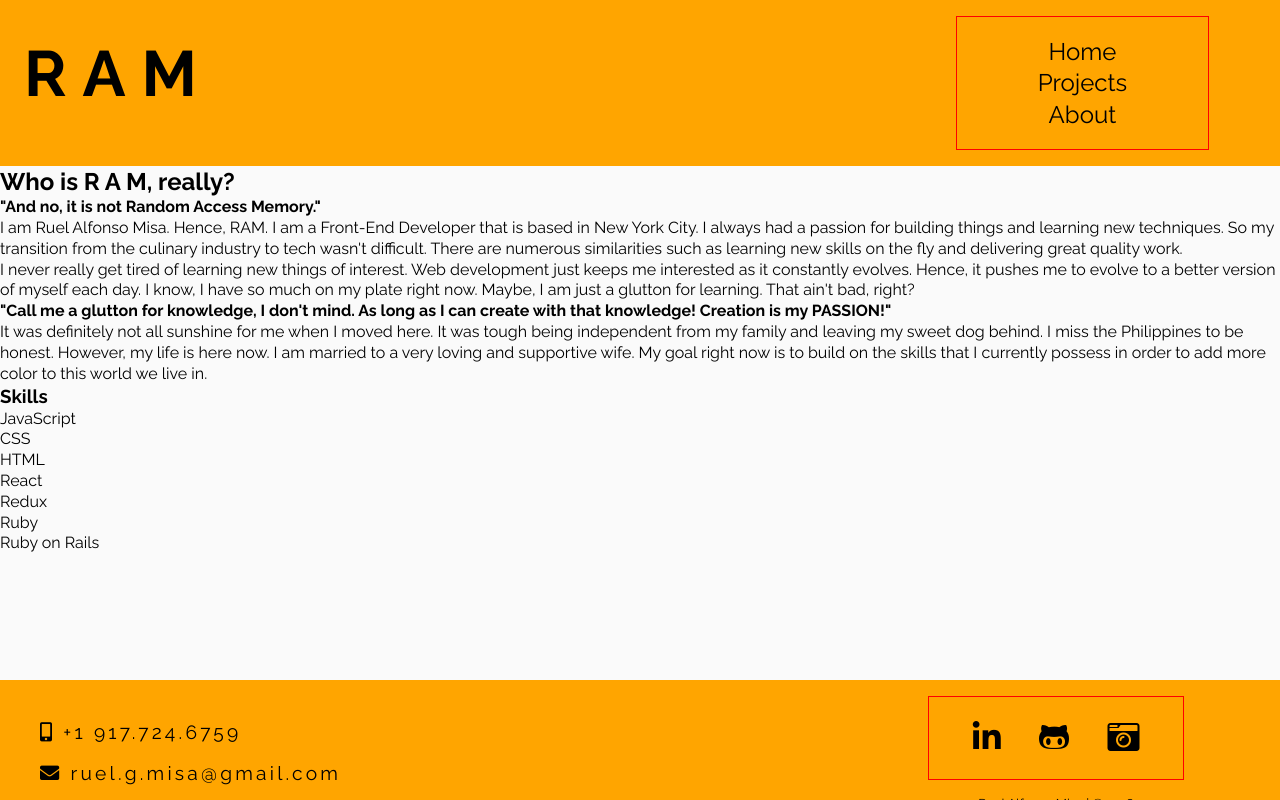
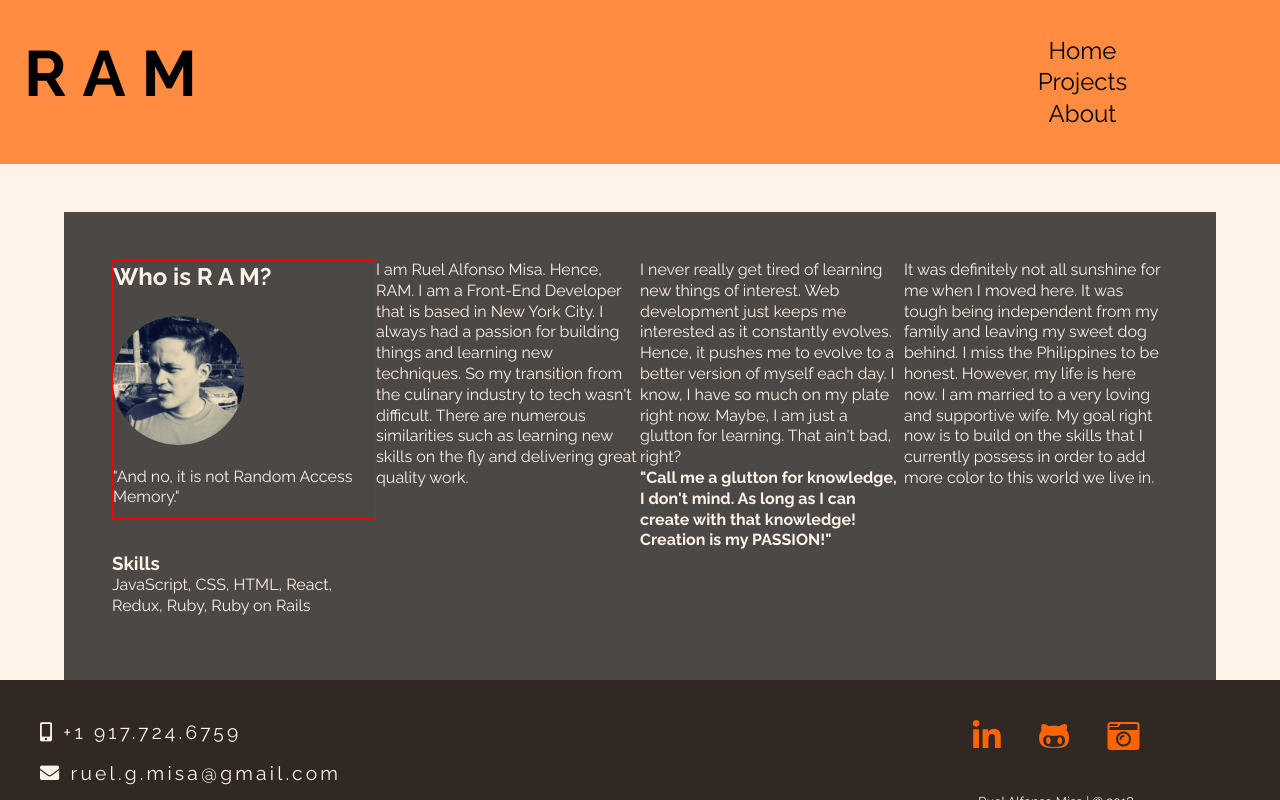
Before and after one commit to ruemisa/ram-portfolio, a React app: page /about in a window 1280 px wide. Built offline with nearby package versions, Linux system fonts and the light colour scheme.

Commit message:
Finishing Styling of Landing, About page

```diff
--- a/src/App.css
+++ b/src/App.css
@@ -9,7 +9,7 @@ body {
   width: 100%;
   font-family: 'Raleway', sans-serif;
   line-height: 1.3;
-  background-color: #fafafa;
+  background-color: rgba(255,242,233,1);
 }
 
 a {
--- a/src/components/About/About.js
+++ b/src/components/About/About.js
@@ -1,15 +1,18 @@
 import React, { Component } from 'react';
 
+import ProfilePic from '../../images/profile.jpg';
+import styles from './About.module.css';
 class About extends Component {
     render() {
         return (
-            <div>
-                <div>
-                    <h2>Who is R A M, really?</h2>
+            <div className={ styles.About }>
+                <div className={ styles.Intro }>
+                    <h2>Who is R A M?</h2>
+                    <img src={ProfilePic} alt="profile"/>
+                    <p>"And no, it is not Random Access Memory."</p>
                 </div>
 
                 <div>
-                    <h4>"And no, it is not Random Access Memory."</h4>
                     <p>I am Ruel Alfonso Misa. Hence, RAM. I am a Front-End Developer that is based in New York City. I always had a passion for building things and learning new techniques. So my transition from the culinary industry to tech wasn't difficult. There are numerous similarities such as learning new skills on the fly and delivering great quality work. </p>
                 </div>
 
@@ -26,15 +29,7 @@ class About extends Component {
 
                 <div>
                     <h3> Skills </h3>
-                    <ul>
-                        <li> JavaScript </li>
-                        <li> CSS </li>
-                        <li> HTML </li>
-                        <li> React </li>
-                        <li> Redux </li>
-                        <li> Ruby </li>
-                        <li> Ruby on Rails </li>
-                    </ul>
+                    <p> JavaScript, CSS, HTML, React, Redux, Ruby, Ruby on Rails </p>
                 </div>
             </div>
         );
--- /dev/null
+++ b/src/components/About/About.module.css
@@ -0,0 +1,26 @@
+.About {
+  background-color: rgba(1, 1, 1, .7);
+  color: rgba(255,242,233,1);
+  padding: 3rem;
+  width: 90%;
+  margin: 3rem auto 0 auto;
+  display: grid;
+  grid-template-columns: repeat(4, 1fr);
+  grid-auto-rows: minmax(6.25rem, auto);
+}
+
+.Intro {
+  margin-bottom: 2rem;
+  border: 1px solid red;
+}
+
+.Intro h2 {
+  margin-bottom: 1.5rem;
+}
+
+.Intro img {
+  height: 50%;
+  width: 50%;
+  border-radius: 50%;
+  margin-bottom: 1rem;
+}
--- a/src/components/Landing/Landing.js
+++ b/src/components/Landing/Landing.js
@@ -8,8 +8,8 @@ class Landing extends Component {
             <div className={ styles.Landing }>
                 <div className={ styles.Hero }>
                     <div className={ styles.Catchphrase }>
-                        <h2>Hello. This is RAM.</h2>
-                        <p>Front-End Developer. Writer. Storyteller.</p>
+                        <h2>Hello. This is <span className={ styles.Emphasis }>RAM</span>.</h2>
+                        <p><span className={ styles.Emphasis }>Front-End Developer</span>. Writer. Storyteller.</p>
                     </div>
                 </div>
 
--- a/src/components/Landing/Landing.module.css
+++ b/src/components/Landing/Landing.module.css
@@ -5,10 +5,29 @@
 .Hero {
   background: center / cover no-repeat url('../../images/hero.jpg');
   height: 60vh;
-  position: relative;
+  display: flex;
 }
 
 .Catchphrase {
-  position: absolute;
-  bottom: 0;
+  align-self: center;
+  margin-left: 15rem;
+  padding: 2rem;
 }
+
+.Catchphrase h2 {
+  font-size: 3.2rem;
+  letter-spacing: .2rem;
+  margin-bottom: .5rem;
+}
+
+.Emphasis {
+  font-weight: bold;
+  color: rgba(255,100,  0,1);
+  letter-spacing: .5rem;
+}
+
+.Catchphrase p {
+  font-size: 1.5rem;
+  letter-spacing: .5rem;
+  color: rgba(255,242,233,1);
+}
--- a/src/components/UI/Footer/Footer.module.css
+++ b/src/components/UI/Footer/Footer.module.css
@@ -1,5 +1,6 @@
 .Footer {
-  background-color: orange;
+  background-color:rgba(49, 40, 35, 1);
+  color: rgba(255,242,233,1);
   position: fixed;
   bottom: 0;
   right: 0;
@@ -27,7 +28,6 @@
 .SocialNav {
   grid-area: soc-nav;
   justify-self: center;
-  border: 1px solid red;
   margin-bottom: 1rem;
   padding: 1.5rem;
 }
@@ -39,6 +39,7 @@
 
 .SocialNav ul li i {
   font-size: 2rem;
+  color: rgba(255,100,  0,1);
 }
 
 .Copyright {
--- a/src/components/UI/Toolbar/Toolbar.module.css
+++ b/src/components/UI/Toolbar/Toolbar.module.css
@@ -1,5 +1,5 @@
 .Toolbar {
-  background-color: orange;
+  background-color: rgba(255,140, 65,1);
   display: grid;
   grid-template-columns: 1.5fr .5fr;
   height: auto;
@@ -17,7 +17,6 @@
   width: 80%;
   padding: 1.2rem;
   text-align: center;
-  border: 1px solid red;
 }
 
 .Nav ul li {
```
Also changed, not shown: src/images/profile.jpg (added), 1 other file (tests, documents, lock files or other folders).
